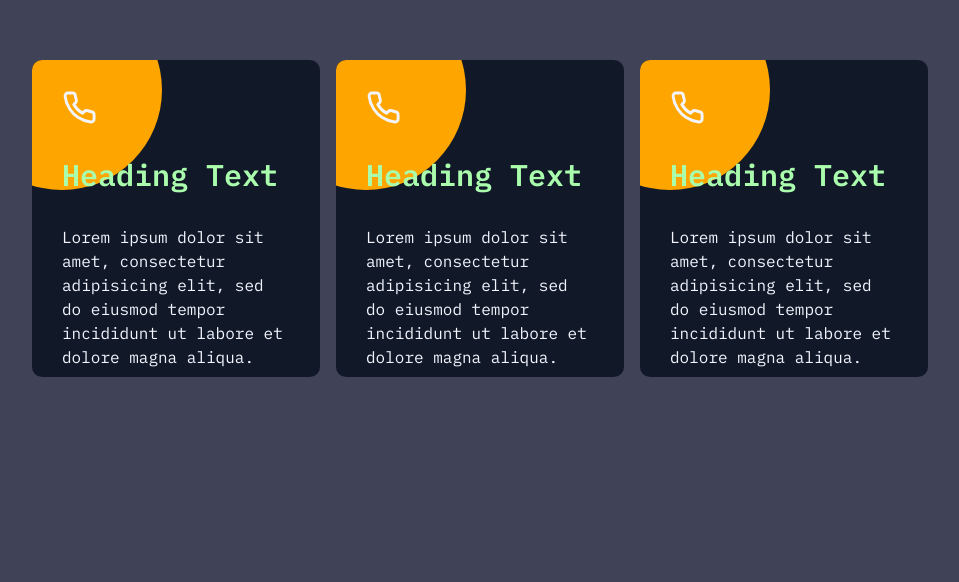
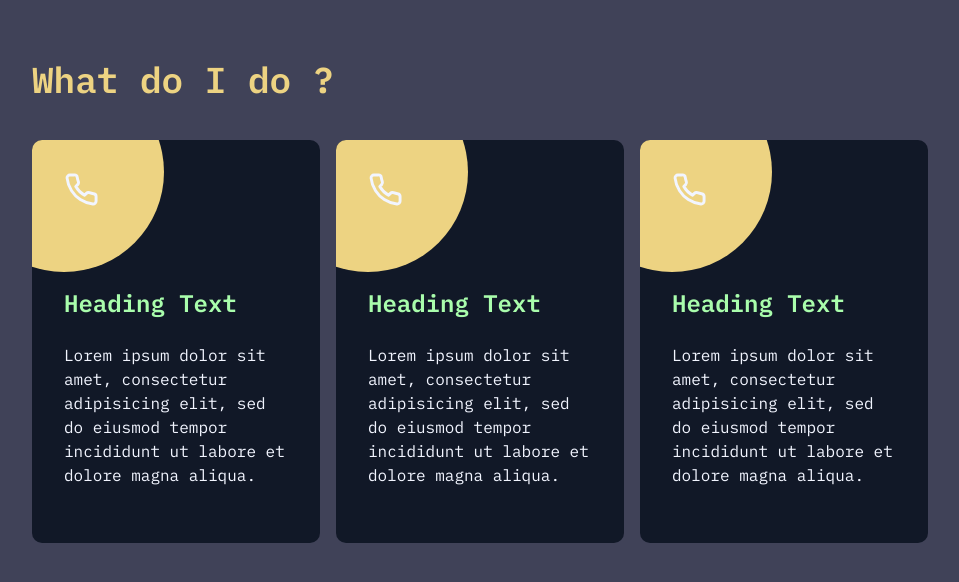
Before and after one commit to chirag3003/portfolio-v2, a Next.js app: page / in a window 1280 px wide. Shown: the part 1732-2314 px from the top of the page, without its empty margins (160-1119 px from the left). Built offline with nearby package versions, Linux system fonts and the light colour scheme.

Commit message:
completed skill list

```diff
--- a/components/Card1/Card1.style.tsx
+++ b/components/Card1/Card1.style.tsx
@@ -2,14 +2,10 @@ import styled from "styled-components";
 
 export default styled.div`
   width:100%;
-  padding: 30px;
-  //background: var(--color3);
   border-radius: 10px;
   margin: auto;
   color: var(--color-white);
   overflow: hidden;
-  aspect-ratio: 1/1.1;
-
   .content::before {
     content: "";
     position: absolute;
@@ -28,21 +24,33 @@ export default styled.div`
     position: absolute;
     height: max(20%, 200px);
     aspect-ratio: 1/1;
-    background: orange;
+    background: var(--color-buff);
     top: -100px;
     left: -100px;
     z-index: -2;
     border-radius: 100%;
     transition: 0.8s all ease;
+    p{
+      transition: 0.8s all ease;
+    }
+    h2{
+      transition: 0.8s all ease;
+    }
   }
 
   :hover {
+    p{
+      color:var(--color1);
+    }
     .content::before {
       height: max(20%, 200px)
     }
     .content::after {
       height: 250%;
       border-radius: 0;
+    }
+    .card-heading{
+      color:lightgreen;
     }
   }
 
--- a/components/Card1/index.tsx
+++ b/components/Card1/index.tsx
@@ -10,12 +10,12 @@ interface cardProps{
 
 function Index({Icon}:cardProps) {
     return (
-        <Card1Style className="card w-full bg-gray-900">
+        <Card1Style className="card w-full bg-gray-900 p-5 lg:p-8">
             <div className="content relative h-full z-0">
                 <div className="icon">
                     <Icon height={35} width={35}/>
                 </div>
-                <div className="card-heading my-8 text-3xl font-semibold">
+                <div className="card-heading mt-20 mb-6 text-2xl font-semibold">
                     <h2>
                         Heading Text
                     </h2>
--- /dev/null
+++ b/components/SkillCards/SkillCards.style.tsx
@@ -0,0 +1,7 @@
+import styled from "styled-components"
+
+export default styled.section`
+  .title{
+    color:var(--color-buff)
+  }
+`
--- a/components/SkillCards/index.tsx
+++ b/components/SkillCards/index.tsx
@@ -1,16 +1,35 @@
-import React from 'react';
+import React, {useEffect, useRef} from 'react';
 import Card1 from "../Card1";
 import {Phone} from "react-feather";
+import gsap from "utils/gsap";
+import {ScrollTrigger} from "gsap/dist/ScrollTrigger";
+import SkillCardsStyle from "./SkillCards.style";
 
 function Index() {
+    const ref = useRef<HTMLElement>(null)
+    useEffect(() => {
+        const timeline = gsap.timeline()
+        new ScrollTrigger({
+            animation:timeline,
+            trigger:ref.current,
+            start:"30% bottom",
+            end:"50% bottom",
+            scrub:1
+        })
+        timeline.to("#blob1",{
+            x:"-20vw",
+            y:"-20vw"
+        },0)
+    },[])
     return (
-        <section className={"p-10 lg:p-48 pt-36 lg:pt-48"}>
-            <div className="list grid grid-cols-3 gap-4">
+        <SkillCardsStyle ref={ref} id={"skill_section"} className={"p-10 lg:p-32 xl:p-48 pt-36 lg:pt-48"}>
+            <h2 className={"title text-3xl xl:text-4xl font-semibold mb-10"}>What do I do ?</h2>
+            <div className="list grid grid-cols-1 md:grid-cols-2 xl:grid-cols-3 gap-4">
                 <Card1 Icon={Phone} heading={"Web Development"} description={"some description"}/>
                 <Card1 Icon={Phone} heading={"Web Development"} description={"some description"}/>
                 <Card1 Icon={Phone} heading={"Web Development"} description={"some description"}/>
             </div>
-        </section>
+        </SkillCardsStyle>
     );
 }
 
--- a/components/TechSection/index.tsx
+++ b/components/TechSection/index.tsx
@@ -21,7 +21,6 @@ function TechSection() {
             y: "80%", x: "80%",
         }, 0)
         timeline.to("#blob1", {x: 0, y: 0}, 0)
-
     }, [])
     return (
         <TechSectionStyle id={"tech_section"} className={"flex flex-col lg:flex-row p-10 lg:p-48 pt-36 lg:pt-48"}>
--- a/styles/globals.css
+++ b/styles/globals.css
@@ -17,6 +17,7 @@
   --color-honey-drew: #F1FFE7;
   --color-sandy-brown: #FC9E4F;
   --color-buff:#EDD382
+  /*--color-buff:orange*/
 }
 
 html,
```
